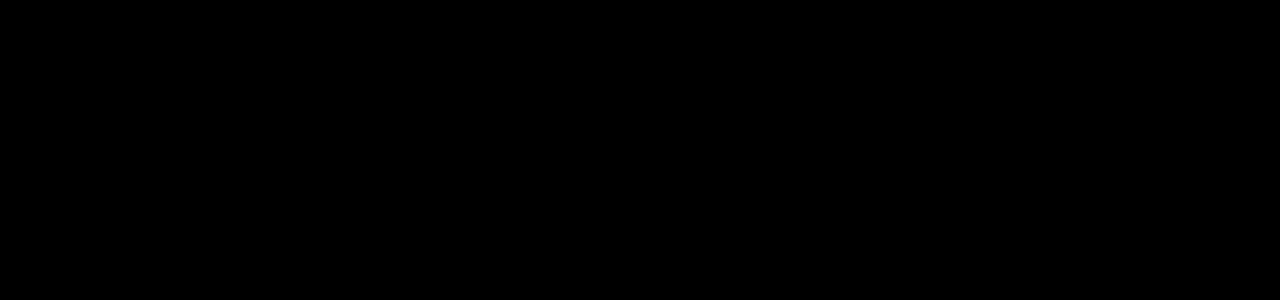
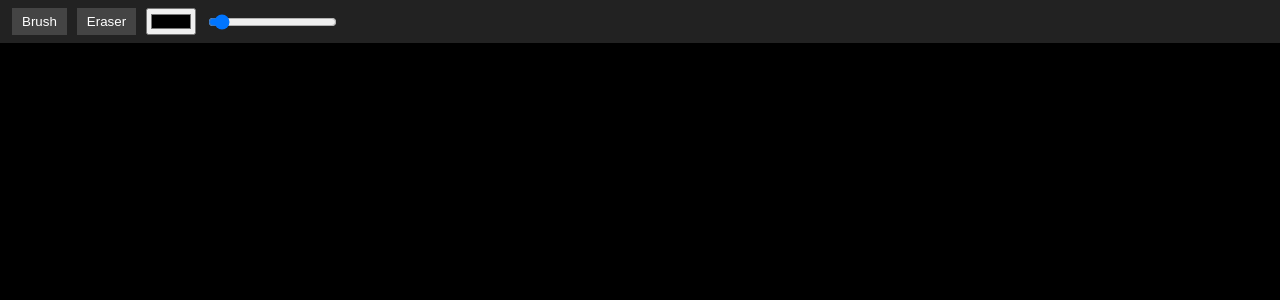
Before and after one commit to anubhav-krishna/LiveCanvas, a React (Vite) app in the folder client/: page / in a window 1280 px wide. Shown: the top 300 px of the page. Built offline with nearby package versions, Linux system fonts and the light colour scheme.

Commit message:
Enhanced canvas functionality with tool selection, color picker, and stroke width adjustments

```diff
--- a/client/src/App.jsx
+++ b/client/src/App.jsx
@@ -1,9 +1,32 @@
-import { useEffect, useRef } from "react";
-import { setupCanvas , startStroke , endStroke , addPoint,redrawCanvas } from "./canvas";
+import { useEffect, useRef , useState} from "react";
+import { setupCanvas , startStroke , endStroke ,
+  addPoint,redrawCanvas } from "./canvas";
 
 function App() {
+
   const canvasRef = useRef(null);
   const contextRef = useRef(null);
+
+  const [color,setColor]= useState("#ffffffff");
+  const [tool,setTool]= useState("brush");
+  const [width,setWidth]= useState(2);
+  const colorRef = useRef(color);
+  const toolRef = useRef(tool);
+  const widthRef = useRef(width);
+
+  useEffect(() => {
+  colorRef.current = color;
+  }, [color]);
+
+  useEffect(() => {
+  toolRef.current = tool;
+  }, [tool]);
+
+  useEffect(() => {
+  widthRef.current = width;
+  }, [width]);
+
+
 
   useEffect(() => {
     const canvas = canvasRef.current;
@@ -26,7 +49,12 @@
 
     const onMouseDown = (event) => {
       const {x,y} = getMousePosition(event);
-      startStroke(x,y);
+     startStroke(x, y, {
+    color: colorRef.current,
+    width: widthRef.current,
+    tool: toolRef.current
+   });
+
     };
 
     const onMouseMove = (event) => {
@@ -52,7 +80,32 @@
 
   }, []);
 
-  return <canvas ref={canvasRef} />;
+return (
+  <div className="app">
+   <div className="toolbar">
+  <button onClick={() => setTool("brush")}>Brush</button>
+  <button onClick={() => setTool("eraser")}>Eraser</button>
+
+  <input
+    type="color"
+    value={color}
+    onChange={(e) => setColor(e.target.value)}
+  />
+
+  <input
+    type="range"
+    min="1"
+    max="20"
+    value={width}
+    onChange={(e) => setWidth(Number(e.target.value))}
+  />
+</div>
+
+
+    <canvas ref={canvasRef} />
+  </div>
+);
+
 }
 
 export default App;
--- a/client/src/canvas.js
+++ b/client/src/canvas.js
@@ -16,14 +16,16 @@
 let activeStroke = null;
 const strokes = []
 
-export function startStroke(x,y){
+export function startStroke(x,y,options){
     isDrawing= true;
 
     activeStroke= {
-        color : "white",
-        width: 2,
+        color : options.color,
+        width: options.width,
+        tool: options.tool,
         points: [{x,y}]
     };
+    strokes.push(activeStroke);
 }
 
 export function addPoint(x,y,ctx){
@@ -32,7 +34,14 @@
     const points= activeStroke.points;
     const prevPoint= points[points.length -1];
 
-    ctx.strokeStyle= activeStroke.color;
+   if (activeStroke.tool === "eraser") {
+  ctx.globalCompositeOperation = "destination-out";
+   }
+   else {
+  ctx.globalCompositeOperation = "source-over";
+  ctx.strokeStyle = activeStroke.color;
+  }
+
     ctx.lineWidth= activeStroke.width;
     ctx.lineCap= "round";
 
@@ -45,9 +54,6 @@
 }
 
 export function endStroke(){
-    if(activeStroke && activeStroke.points.length>0){
-        strokes.push(activeStroke);
-    }
     isDrawing= false;
     activeStroke=null;
 }
--- a/client/src/style.css
+++ b/client/src/style.css
@@ -1,13 +1,38 @@
 html, body, #root {
   margin: 0;
   padding: 0;
-  width: 100%;
   height: 100%;
 }
 
+.app {
+  display: flex;
+  flex-direction: column;
+  height: 100%;
+}
+
+.toolbar {
+  display: flex;
+  align-items: center;
+  gap: 10px;
+  padding: 8px 12px;
+  background: #222;
+  color: white;
+}
+
+.toolbar button {
+  background: #444;
+  color: white;
+  border: none;
+  padding: 6px 10px;
+  cursor: pointer;
+}
+
+.toolbar button:hover {
+  background: #666;
+}
+
 canvas {
+  flex: 1;
   display: block;
-  width: 100vw;
-  height: 100vh;
   background: black;
 }
```
